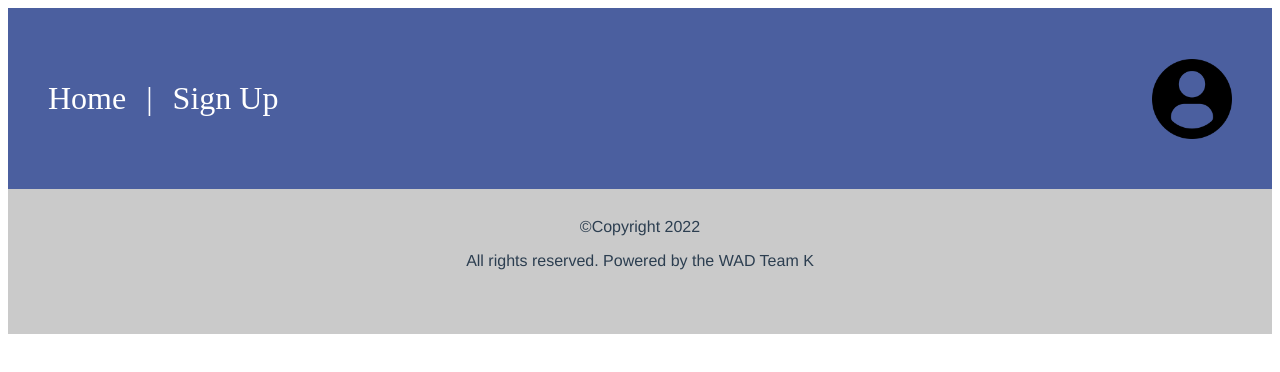
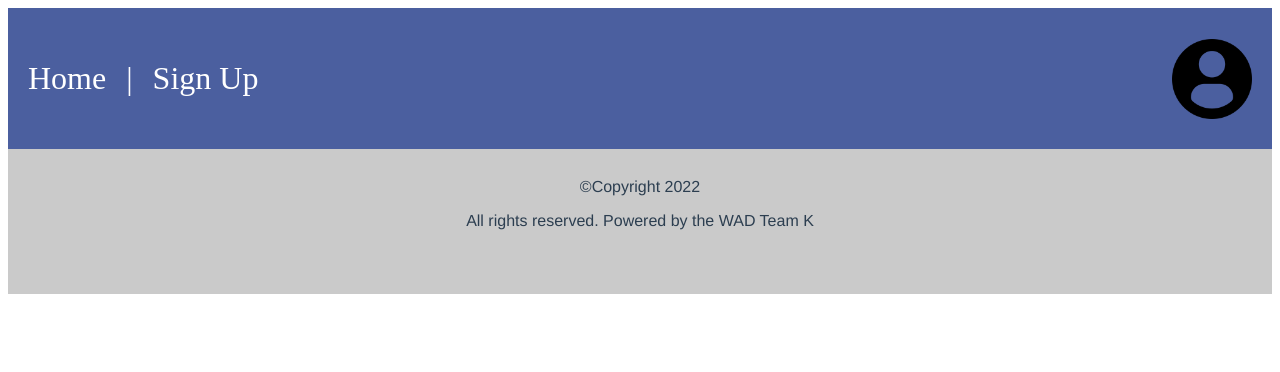
Before and after one commit to ketlyiouriev/WAD-2022, a Vue app in the folder hw3-vue/: page /#/ in a window 1280 px wide. Shown: the top 372 px of the page. Built offline with nearby package versions, Linux system fonts and the light colour scheme.

Commit message:
minor changes

```diff
--- a/hw3-vue/src/components/Header.vue
+++ b/hw3-vue/src/components/Header.vue
@@ -21,10 +21,9 @@ header {
     flex-direction: row;
     justify-content: space-between;
     align-items: center;
-    padding: 30px;
+    padding: 10px;
     background-color: rgb(75, 95, 159);
     position: sticky;
-    /*top: 0;*/
 }
 
 .links {
--- a/hw3-vue/src/views/HomeView.vue
+++ b/hw3-vue/src/views/HomeView.vue
@@ -3,14 +3,12 @@
 </template>
 
 <script>
-// @ is an alias to /src
 import Sidebar from '@/components/Sidebar.vue'
 
 export default {
-	name: 'HomeView',
-	components: {
-	  Sidebar
-	}
+  name: 'HomeView',
+  components: {
+    Sidebar
   }
-
+}
 </script>
```
Also changed, not shown: hw3-vue/src/App.vue (+5 -5 lines).
